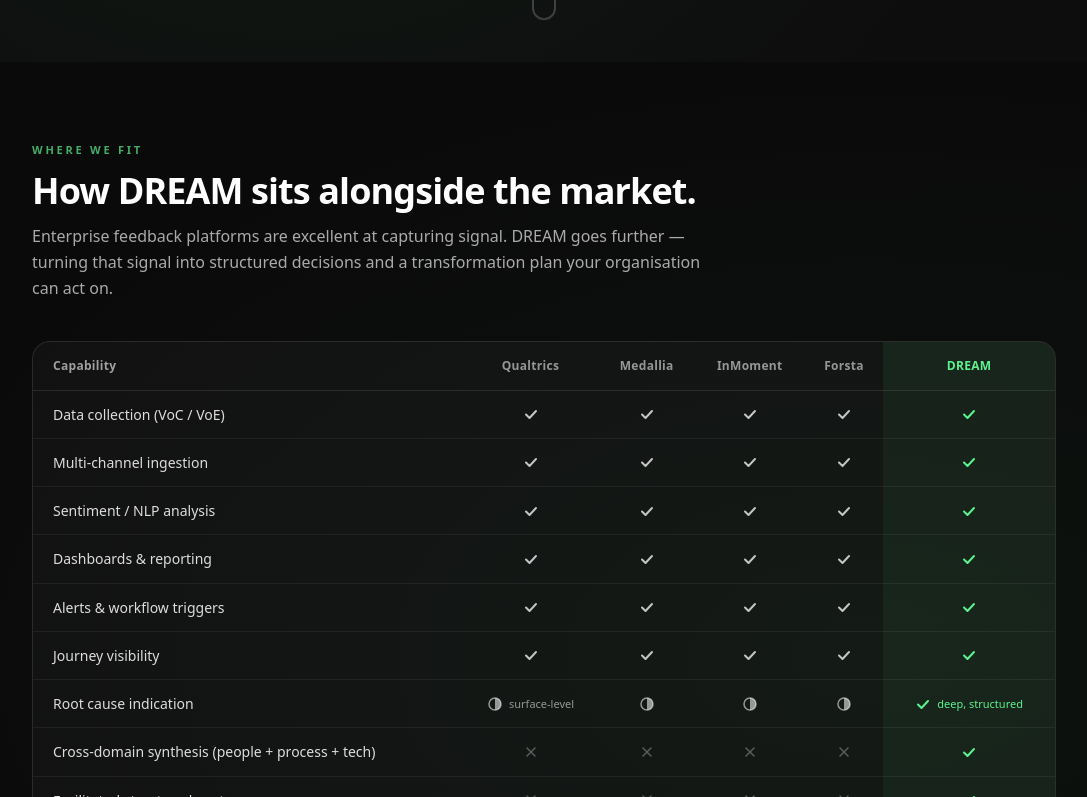
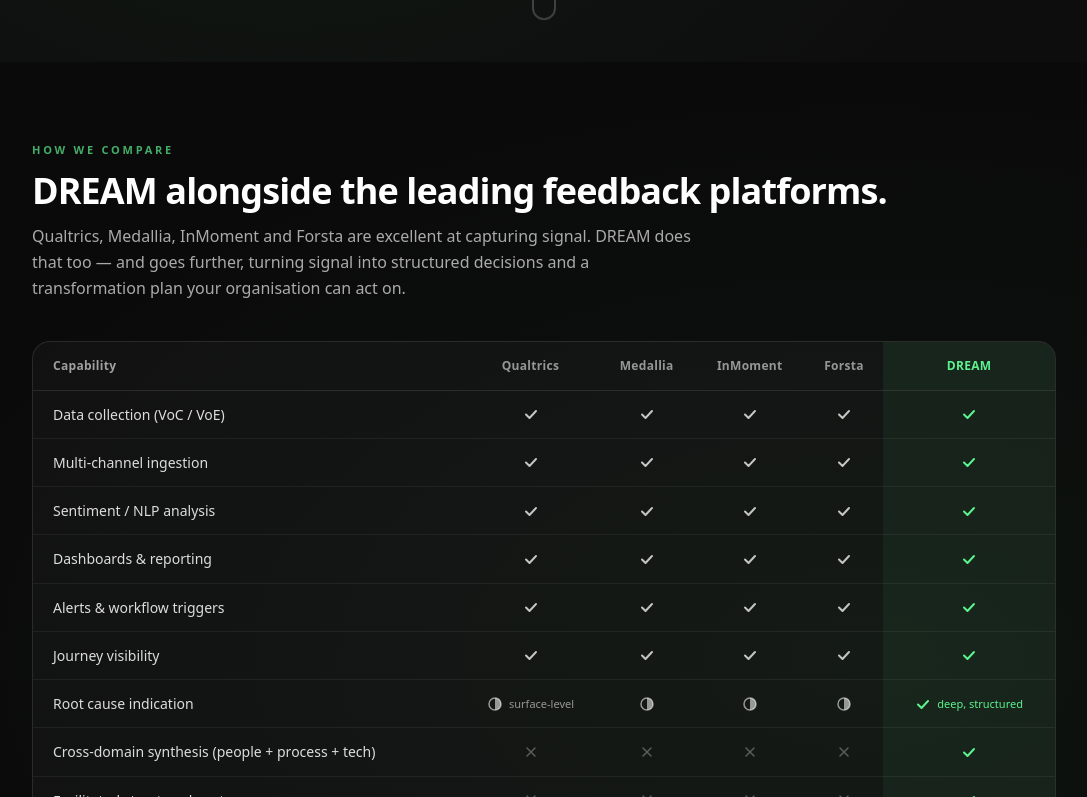
Before and after one commit to Andrewghall/Dream_discovery, a Next.js app: page /dream in a window 1280 px wide. Shown: the part 1315-2112 px from the top of the page, without its empty margins (96-1183 px from the left). Built offline with nearby package versions, Linux system fonts and the light colour scheme; no server answers.

Commit message:
fix: nav 'How We Compare', heading names the competitors explicitly

```diff
--- a/components/dream-landing/comparison-table.tsx
+++ b/components/dream-landing/comparison-table.tsx
@@ -93,14 +93,13 @@ export function ComparisonTable() {
       <div className="max-w-5xl mx-auto relative z-10">
         <ScrollReveal>
           <p className="text-[#5cf28e]/70 text-[11px] font-semibold tracking-[0.25em] uppercase mb-3">
-            Where We Fit
+            How We Compare
           </p>
           <h2 className="text-3xl sm:text-4xl font-bold text-white tracking-tight mb-3">
-            How DREAM sits alongside the market.
+            DREAM alongside the leading feedback platforms.
           </h2>
           <p className="text-white/65 text-base leading-relaxed mb-10 max-w-2xl">
-            Enterprise feedback platforms are excellent at capturing signal. DREAM goes further — turning
-            that signal into structured decisions and a transformation plan your organisation can act on.
+            Qualtrics, Medallia, InMoment and Forsta are excellent at capturing signal. DREAM does that too — and goes further, turning signal into structured decisions and a transformation plan your organisation can act on.
           </p>
         </ScrollReveal>
 
--- a/components/dream-landing/dream-nav.tsx
+++ b/components/dream-landing/dream-nav.tsx
@@ -27,7 +27,7 @@ interface NavLink {
 const NAV_LINKS: NavLink[] = [
   { href: '/dream/technology', label: 'Technology' },
   { href: '/dream/methodology', label: 'Methodology' },
-  { href: '/dream/compare', label: 'Where We Fit' },
+  { href: '/dream/compare', label: 'How We Compare' },
   { href: '/dream/insights', label: 'Insights' },
   { href: '/dream/how-it-works', label: 'How It Works' },
   {
```
